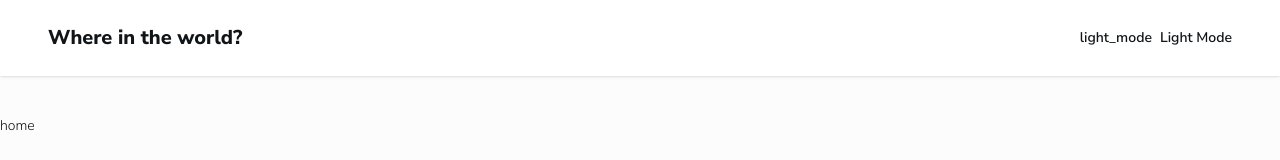
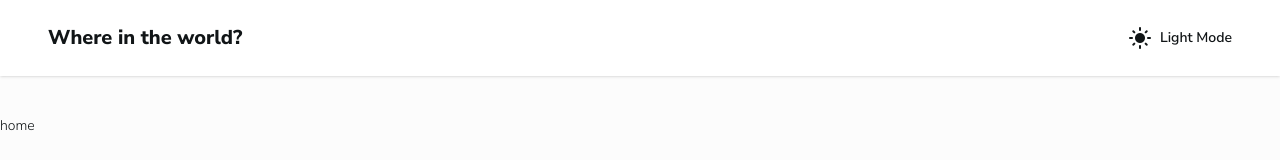
Before and after one commit to Khaled-Abdelbaset/countries-task, a Vue app: page / in a window 1280 px wide. Shown: the top 160 px of the page. Built offline with nearby package versions, Linux system fonts and the light colour scheme.

Commit message:
fix: add missing Material Icons import to main CSS for improved icon usage

```diff
--- a/src/assets/main.css
+++ b/src/assets/main.css
@@ -1,4 +1,5 @@
 @import url('https://fonts.googleapis.com/css2?family=Nunito+Sans:wght@300;600;800&display=swap');
+@import url('https://fonts.googleapis.com/icon?family=Material+Icons');
 @import 'tailwindcss';
 
 @custom-variant dark (&:where(.dark, .dark *));
```
